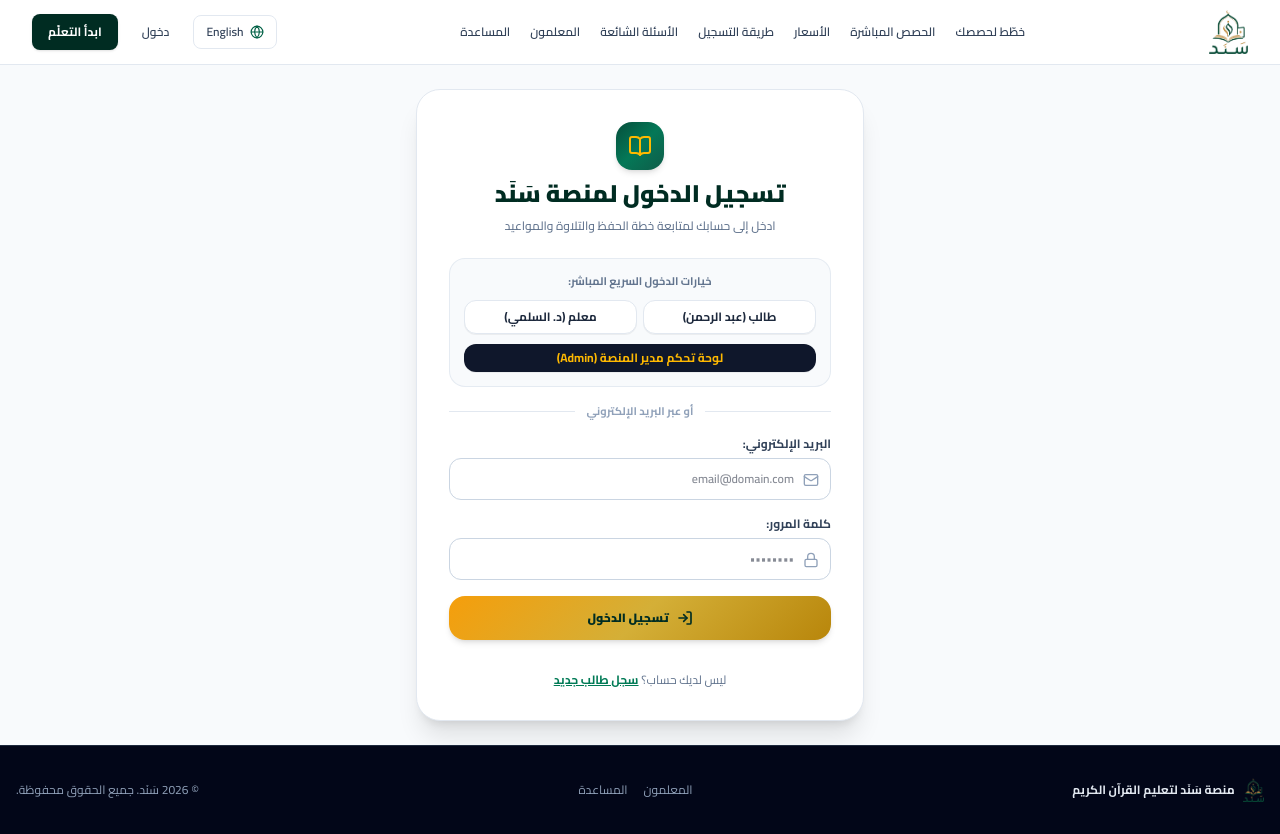
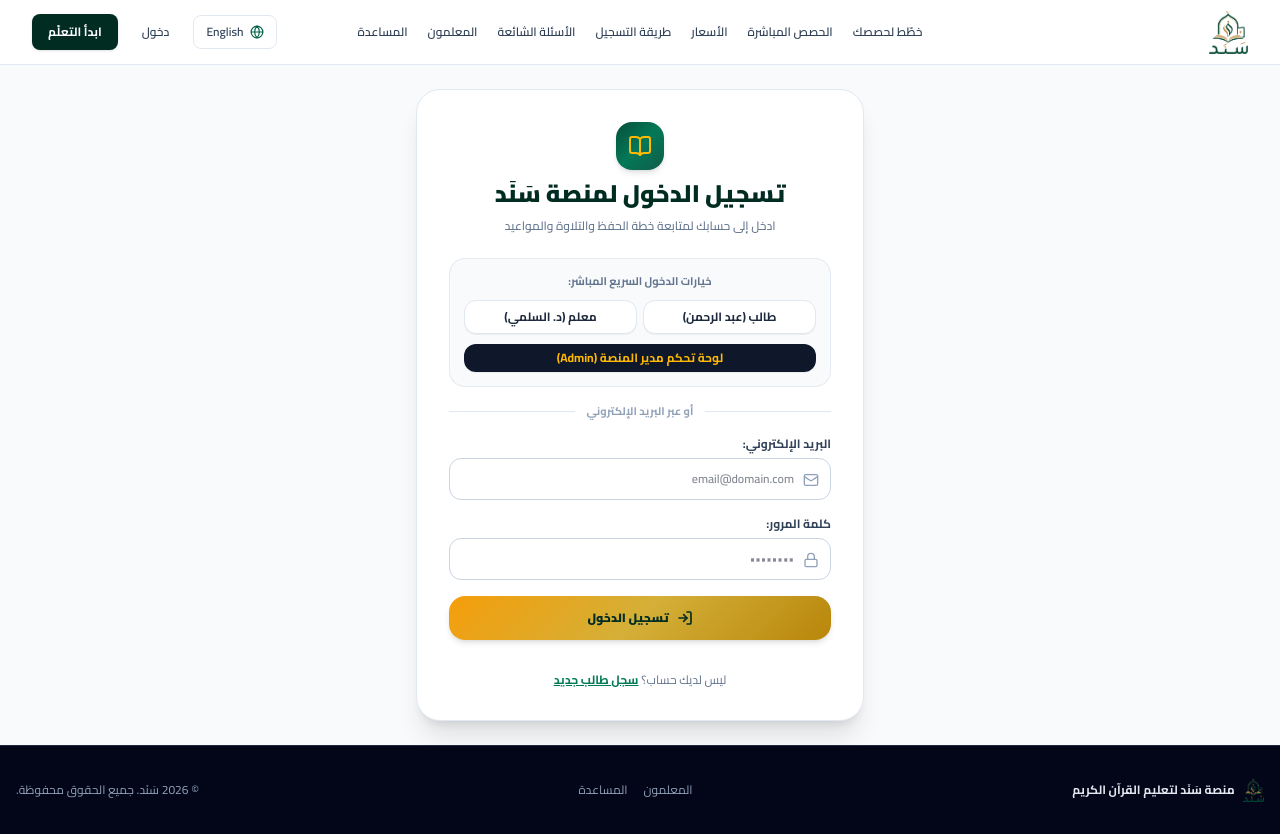
Before and after one commit to Ahmed904667/sanad, a Next.js app: page /login in a window 1280 px wide. Built offline with nearby package versions, Linux system fonts and the light colour scheme; no server answers; the database is empty; what quran-meta would draw is missing.

Commit message:
Center public navigation and simplify plan button labels

```diff
--- a/src/components/PlansGrid.tsx
+++ b/src/components/PlansGrid.tsx
@@ -103,7 +103,7 @@
                         : 'emerald-gradient-bg text-white hover:opacity-95'
                     }`}
                   >
-                    <span>{actionLabel ? (isAr ? actionLabel.ar : actionLabel.en) : (isAr ? 'اختيار الخطة والتحويل البنكي' : 'Select Plan & Bank Transfer')}</span>
+                    <span>{actionLabel ? (isAr ? actionLabel.ar : actionLabel.en) : (isAr ? 'اختر الخطة' : 'Choose plan')}</span>
                     {isAr ? <ArrowLeft className="w-4 h-4" /> : <ArrowRight className="w-4 h-4" />}
                   </button>
                 </div>
--- a/src/components/PublicNavbar.tsx
+++ b/src/components/PublicNavbar.tsx
@@ -26,16 +26,16 @@
 
   return (
     <header className="sticky top-0 z-50 w-full border-b border-slate-200 bg-white/95 backdrop-blur-md">
-      <div className="max-w-7xl mx-auto px-4 sm:px-6 lg:px-8 h-16 flex items-center justify-between gap-4">
+      <div className="max-w-7xl mx-auto px-4 sm:px-6 lg:px-8 h-16 flex items-center justify-between gap-4 xl:grid xl:grid-cols-[minmax(0,1fr)_auto_minmax(0,1fr)]">
         <Link href="/" className="flex items-center gap-3 group shrink-0" aria-label={isAr ? 'سنَد - الصفحة الرئيسية' : 'Sanad home'}>
           <Image src="/logo.png" alt="Sanad" width={46} height={46} className="h-11 w-auto object-contain" priority />
         </Link>
 
-        <nav aria-label={isAr ? 'التنقل الرئيسي' : 'Main navigation'} className="hidden lg:flex items-center gap-5 text-xs font-semibold text-slate-700">
+        <nav aria-label={isAr ? 'التنقل الرئيسي' : 'Main navigation'} className="hidden xl:flex items-center justify-center gap-5 text-xs font-semibold text-slate-700">
           {[
             ['simulator', isAr ? 'خطّط لحصصك' : 'Lesson planner'],
             ['classroom', isAr ? 'الحصص المباشرة' : 'Live lessons'],
-                        ['plans', isAr ? 'الأسعار' : 'Pricing'],
+            ['plans', isAr ? 'الأسعار' : 'Pricing'],
             ['workflow', isAr ? 'طريقة التسجيل' : 'How to join'],
             ['faq', isAr ? 'الأسئلة الشائعة' : 'FAQs'],
           ].map(([id, label]) => (
@@ -43,10 +43,11 @@
               {label}
             </Link>
           ))}
-<Link href="/teachers" className="hover:text-emerald-800">{isAr ? 'المعلمون' : 'Teachers'}</Link><Link href="/help" className="hover:text-emerald-800">{isAr ? 'المساعدة' : 'Help'}</Link>
+          <Link href="/teachers" className="hover:text-emerald-800 whitespace-nowrap">{isAr ? 'المعلمون' : 'Teachers'}</Link>
+          <Link href="/help" className="hover:text-emerald-800 whitespace-nowrap">{isAr ? 'المساعدة' : 'Help'}</Link>
         </nav>
 
-        <div className="flex items-center gap-2 sm:gap-3">
+        <div className="flex items-center gap-2 sm:gap-3 xl:justify-self-end">
           <button
             type="button"
             onClick={toggleLanguage}
```
